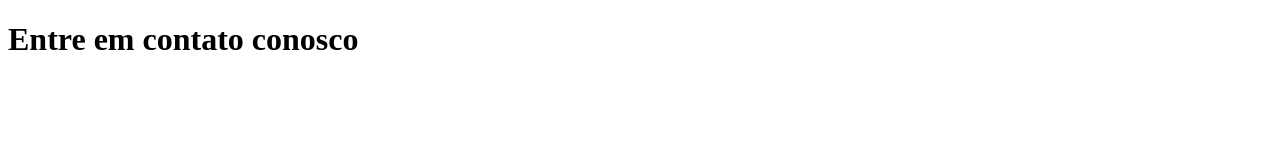
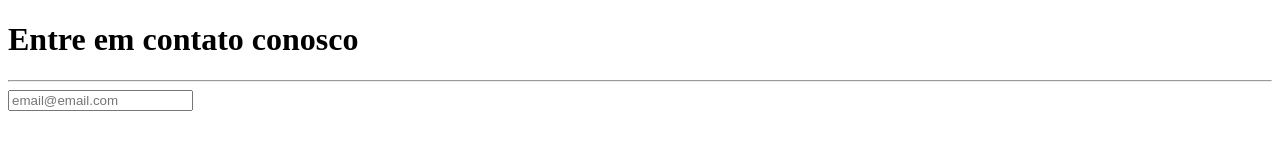
Before and after one commit to Marcos-Med/Teste-git, a plain HTML site: page pages/contacts.html in a window 1280 px wide. Drawn offline with Linux system fonts and the light colour scheme.

Commit message:
Adicionando seção de email

```diff
--- a/pages/contacts.html
+++ b/pages/contacts.html
@@ -10,6 +10,8 @@
     <main>
 
         <h1> Entre em contato conosco</h1>
+        <hr>
+        <input type="email" placeholder="email@email.com">
 
     </main>
 
```
